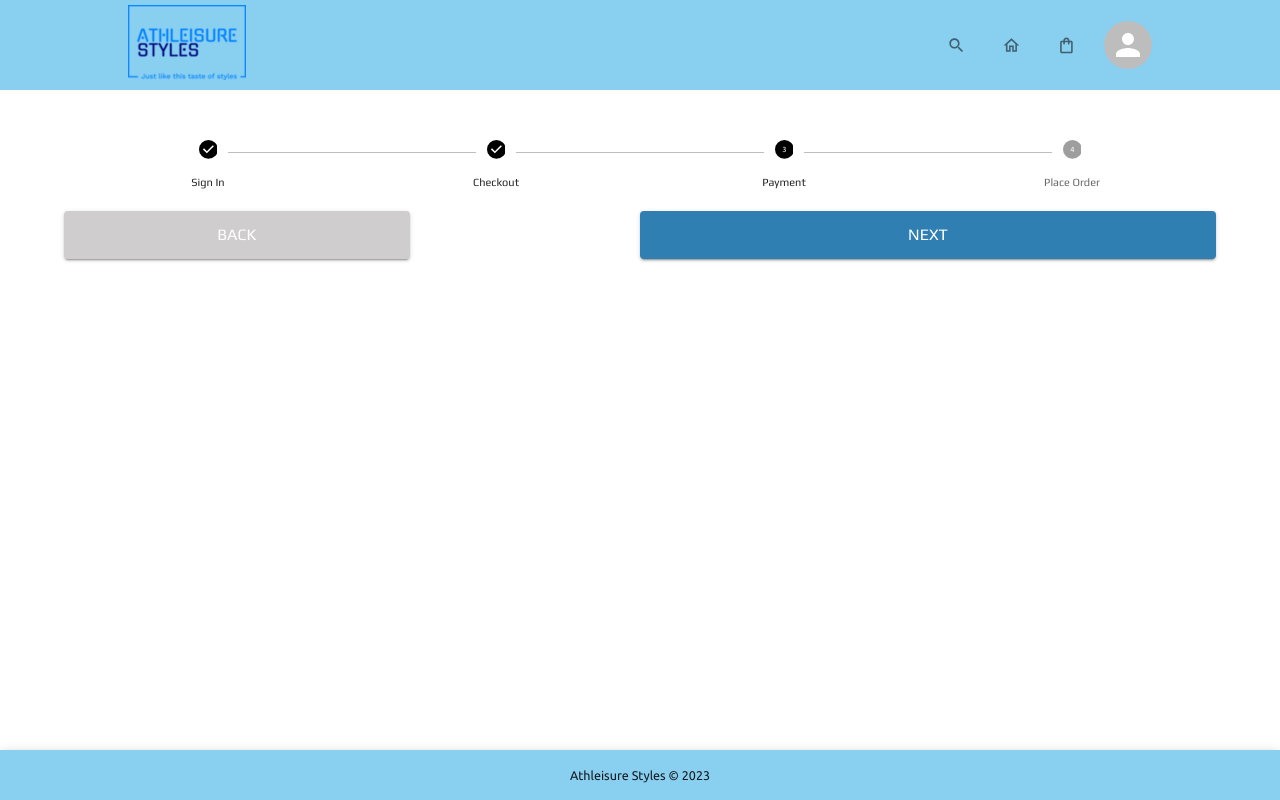
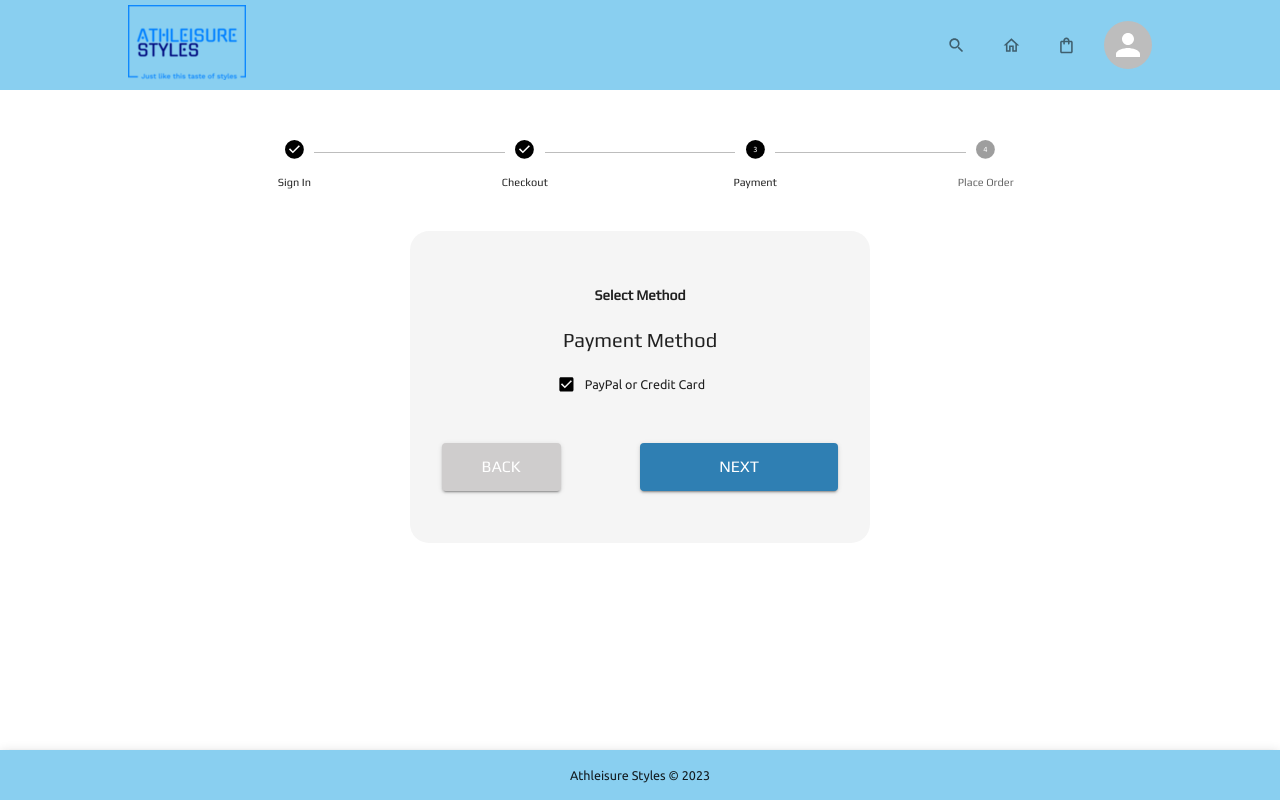
Before and after one commit to sahoooii/MERN_AthleisureStyles, a React (Create React App) app in the folder frontend/: page /payment in a window 1280 px wide. Built offline with nearby package versions, Linux system fonts and the light colour scheme; sample sign-in values are in the browser's storage.

Commit message:
Creating paymentMethod form

```diff
--- a/frontend/src/components/Utils/ButtonComponent.jsx
+++ b/frontend/src/components/Utils/ButtonComponent.jsx
@@ -18,7 +18,7 @@ const ButtonComponent = ({
 				backgroundColor: { backgroundColor },
 				color: {color},
 				borderRadius: 1,
-				minWidth: '150px',
+				// minWidth: '150px',
 				padding: '10px 40px',
 				width: {width},
 				fontSize: '16px',
--- a/frontend/src/components/auth/FormComponent.jsx
+++ b/frontend/src/components/auth/FormComponent.jsx
@@ -2,7 +2,7 @@
 import React from 'react';
 import { Box, Typography, useMediaQuery, useTheme } from '@mui/material';
 
-const FormComponent = ({children}) => {
+const FormComponent = ({ title, children }) => {
 	const theme = useTheme();
 	const isNonMobileScreens = useMediaQuery('(min-width:1000px)');
 
@@ -22,7 +22,7 @@ const FormComponent = ({children}) => {
 					sx={{ mb: '1.5rem', mt: '1.5rem' }}
 					textAlign='center'
 				>
-					Welcome to Athleisure Styles, For All SHOPAHOLICS!
+					{title}
 				</Typography>
 				{children}
 			</Box>
--- a/frontend/src/screens/CheckoutScreen.jsx
+++ b/frontend/src/screens/CheckoutScreen.jsx
@@ -160,8 +160,8 @@ const CheckoutScreen = () => {
 								setFieldValue={setFieldValue}
 							/>
 
-							<Box display='flex' justifyContent='space-between'>
-								<Box width='30%'>
+							<Box display='flex' justifyContent='space-between' gap='15px'>
+								<Box sx={{ width: { xs: '50%', sm: '30%' } }}>
 									<Link to='/cart'>
 										<ButtonComponent
 											type='button'
@@ -171,7 +171,7 @@ const CheckoutScreen = () => {
 										</ButtonComponent>
 									</Link>
 								</Box>
-								<Box sx={{ width: { sm: '50%' } }}>
+								<Box width='50%'>
 									<ButtonComponent>NEXT</ButtonComponent>
 								</Box>
 							</Box>
--- a/frontend/src/screens/PaymentScreen.jsx
+++ b/frontend/src/screens/PaymentScreen.jsx
@@ -1,16 +1,55 @@
-import { Box } from '@mui/material';
-import React from 'react';
+import React, { useEffect, useState } from 'react';
+import { useSelector, useDispatch } from 'react-redux';
+import { Link, useNavigate } from 'react-router-dom';
+import { Box, Checkbox, FormControlLabel, Typography } from '@mui/material';
+import { shades } from '../theme';
+import { savePaymentMethod } from '../slices/cartSlice';
 import ButtonComponent from '../components/Utils/ButtonComponent';
-import { Link } from 'react-router-dom';
 import CheckoutSteps from '../components/Utils/CheckoutSteps';
-import { shades } from '../theme';
+import FormComponent from '../components/auth/FormComponent';
 
 const PaymentScreen = () => {
+	const [paymentMethod, setPaymentMethod] = useState('PayPal');
+
+	const navigate = useNavigate();
+	const dispatch = useDispatch();
+
 	return (
+		<Box m='0 auto' sx={{ width: { xs: '93%', sm: '80%' } }}>
+			<CheckoutSteps step={2} />
+
+			<Box mt='40px'>
+				<FormComponent title='Select Method'>
 					<Box>
-			<CheckoutSteps step={2} />
-			<Box display='flex' justifyContent='space-between'>
-				<Box width='30%'>
+						<Typography sx={{ mb: '15px', textAlign: 'center' }} variant='h3'>
+							Payment Method
+						</Typography>
+
+						<Box mb='40px' textAlign='center'>
+							<form>
+								<FormControlLabel
+									label='PayPal or Credit Card'
+									control={
+										<Checkbox
+											checked
+											id='PayPal'
+											name='paymentMethod'
+											value='PayPal'
+											onChange={(e) => setPaymentMethod(e.target.value)}
+										/>
+									}
+								/>
+							</form>
+						</Box>
+					</Box>
+
+					<Box
+						mb='20px'
+						display='flex'
+						justifyContent='space-between'
+						gap='15px'
+					>
+						<Box sx={{ width: { xs: '50%', sm: '30%' } }}>
 							<Link to='/checkout'>
 								<ButtonComponent
 									type='button'
@@ -20,9 +59,11 @@ const PaymentScreen = () => {
 								</ButtonComponent>
 							</Link>
 						</Box>
-				<Box sx={{ width: { sm: '50%' } }}>
+						<Box width='50%'>
 							<ButtonComponent>NEXT</ButtonComponent>
 						</Box>
+					</Box>
+				</FormComponent>
 			</Box>
 		</Box>
 	);
--- a/frontend/src/screens/auth/LoginFormScreen.jsx
+++ b/frontend/src/screens/auth/LoginFormScreen.jsx
@@ -66,7 +66,7 @@ const LoginFormScreen = () => {
 	};
 
 	return (
-		<FormComponent>
+		<FormComponent title='Welcome to Athleisure Styles, For All SHOPAHOLICS!'>
 			<Box m='0 auto' sx={{ width: { sm: '80%', xs: '100%' } }}>
 				<Typography
 					fontSize='32px'
--- a/frontend/src/screens/auth/RegisterFormScreen.jsx
+++ b/frontend/src/screens/auth/RegisterFormScreen.jsx
@@ -135,7 +135,7 @@ const RegisterFormScreen = () => {
 	};
 
 	return (
-		<FormComponent>
+		<FormComponent title='Welcome to Athleisure Styles, For All SHOPAHOLICS!'>
 			<Box m='0 auto' sx={{ width: { sm: '80%', xs: '100%' } }}>
 				<Typography
 					fontSize='32px'
--- a/frontend/src/slices/cartSlice.js
+++ b/frontend/src/slices/cartSlice.js
@@ -46,6 +46,10 @@ const cartSlice = createSlice({
 			state.shippingAddress = action.payload;
 			return updateCart(state);
 		},
+		savePaymentMethod: (state, action) => {
+			state.paymentMethod = action.payload;
+			return updateCart(state);
+		},
 		resetCart: (state) => (state = initialState),
 	},
 });
@@ -55,6 +59,7 @@ export const {
 	removeFromCart,
 	saveBillingAddress,
 	saveShippingAddress,
+	savePaymentMethod,
 	resetCart,
 } = cartSlice.actions;
 
```
Lines whose indentation alone changed are shown as unchanged.
